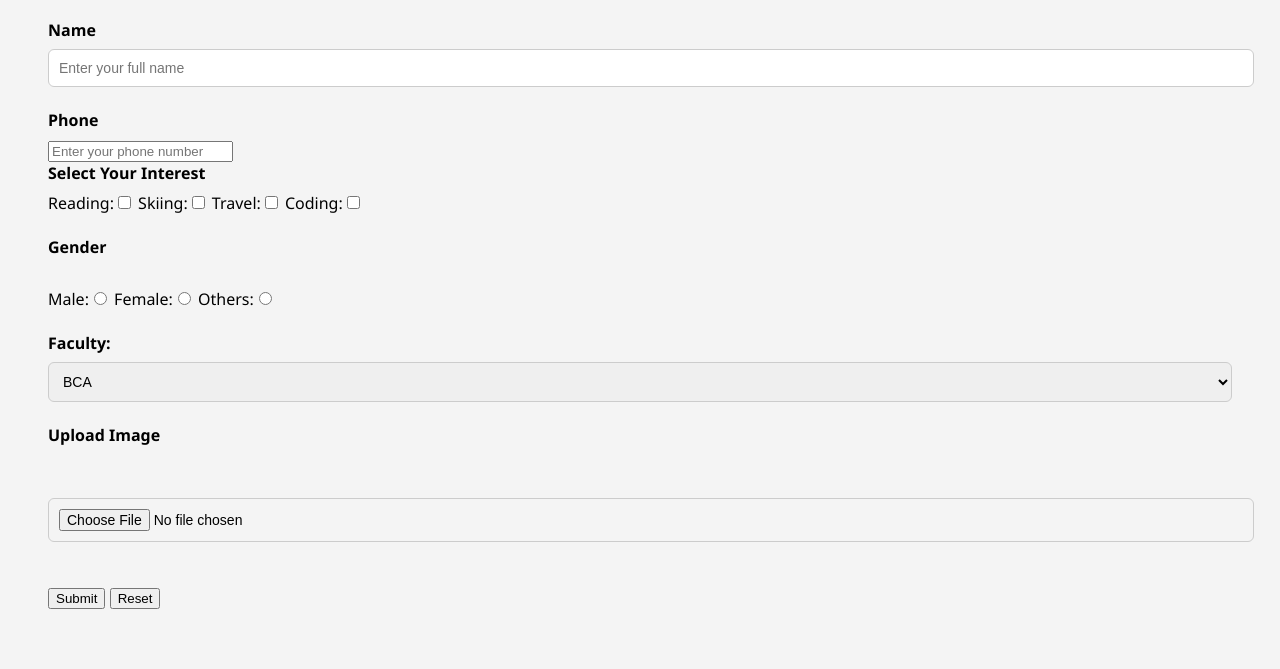
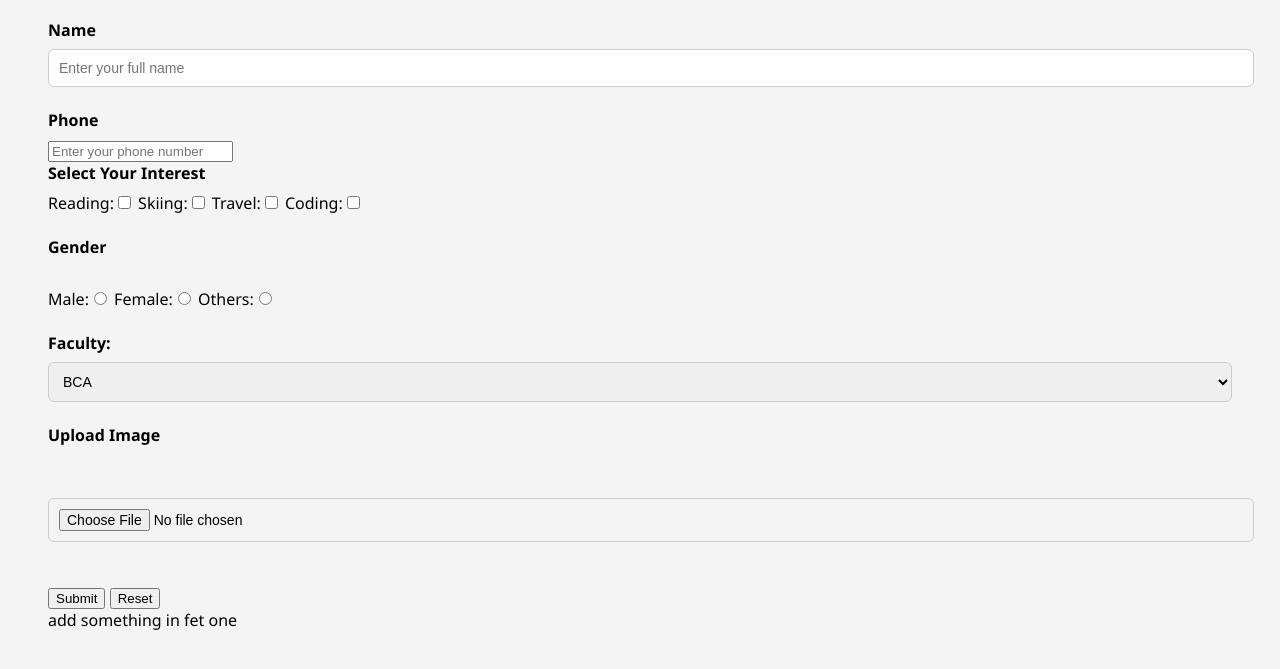
Before and after one commit to dipsha-io/BCAWebProject, a plain HTML site: page files/form.html in a window 1280 px wide. Shown: the part 115-784 px from the top of the page. Drawn offline with Linux system fonts and the light colour scheme.

Commit message:
adjust code

```diff
--- a/files/form.html
+++ b/files/form.html
@@ -62,3 +62,4 @@ Coding:<input type="checkbox" id="interest">
 </div>
 </body>
 </html>
+add something in fet one
```
